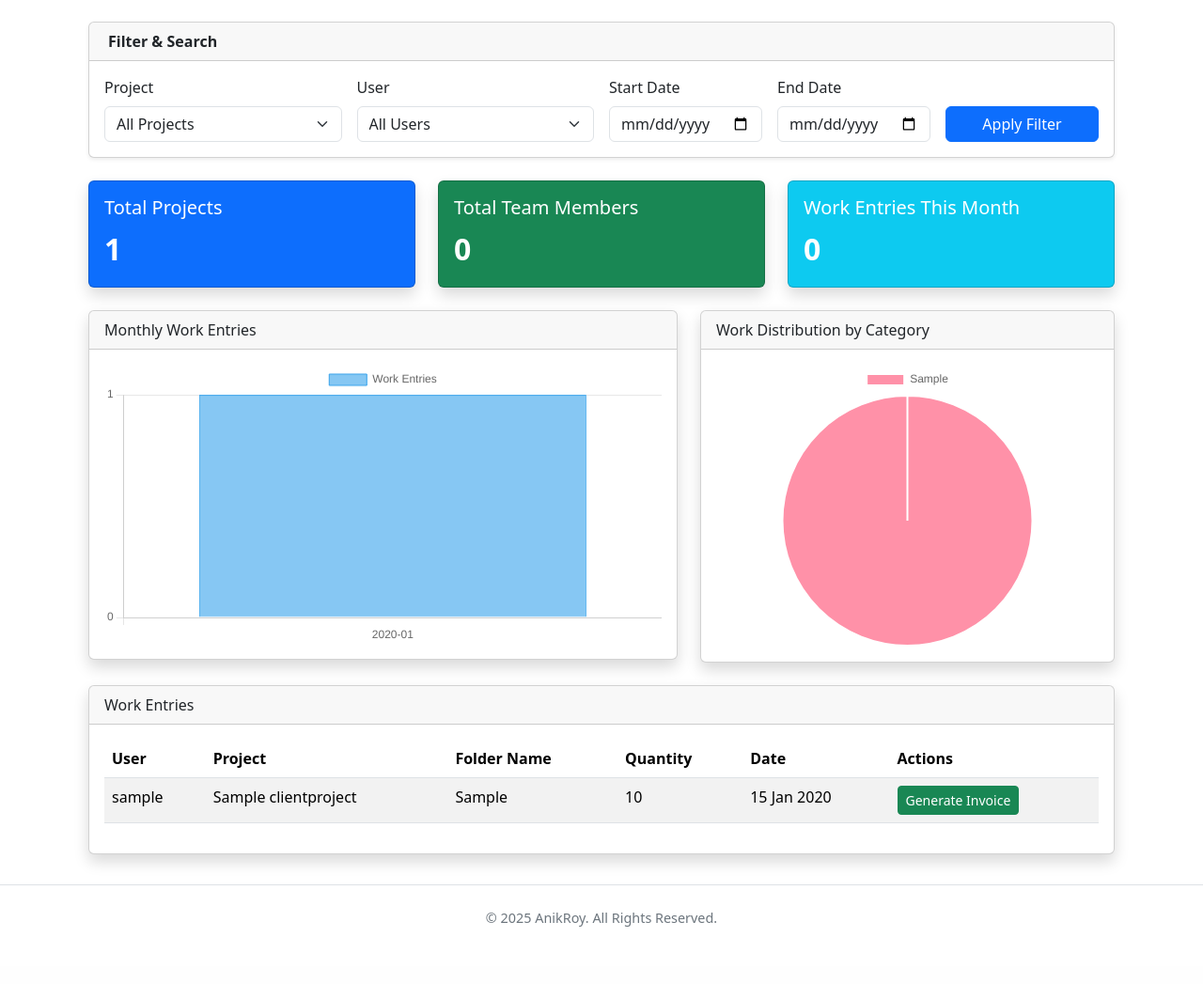
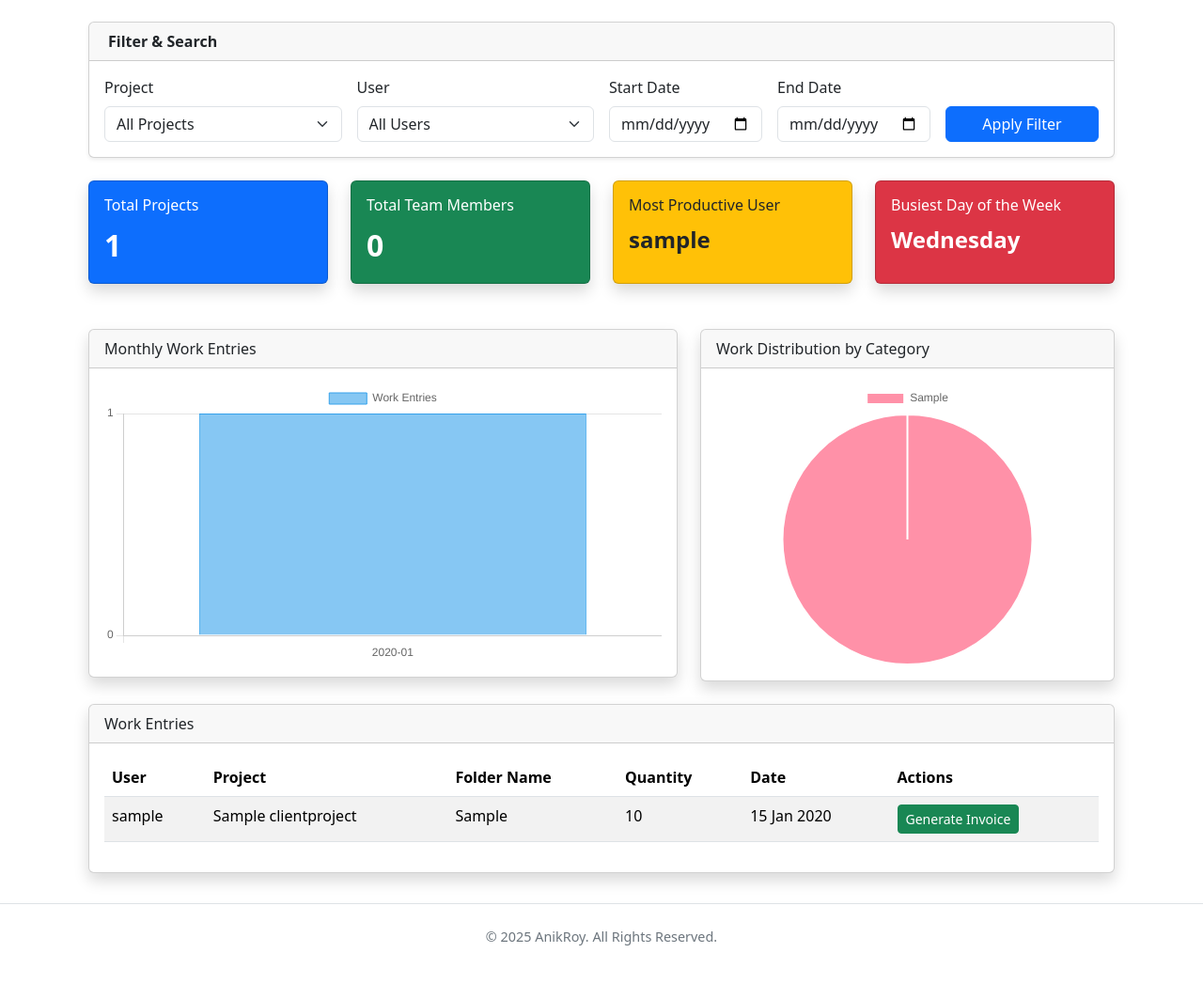
Before and after one commit to aroyslipk/invoice-project, a Django app: page /dashboard/ in a window 1280 px wide. Shown: the part 151-1198 px from the top of the page at 94% size. Before the commit the page ends 1137 px from the top, so only its background shows below. Run offline with Django 5.2, Linux system fonts and the light colour scheme; a user stored in the database is signed in; tables that the repository leaves empty hold one stand-in row (values such as "Sample post").

Commit message:
update admin dashboard

```diff
--- a/Invoice/views.py
+++ b/Invoice/views.py
@@ -41,6 +41,8 @@ from django.core.mail import send_mail
 from django.template.loader import render_to_string
 from django.contrib.auth.tokens import default_token_generator
 from django.utils.crypto import get_random_string
+from django.db.models.functions import ExtractWeekDay
+
 
 # Third-Party Library Imports
 from openpyxl import Workbook, load_workbook
@@ -69,10 +71,8 @@ def home_view(request):
 @login_required
 def dashboard_template_view(request):
     """
-    Renders a comprehensive, interactive dashboard that includes:
-    - Summary cards.
-    - Advanced filtering for entries.
-    - Dynamic charts that update based on the filtered data.
+    Renders a comprehensive, interactive dashboard that includes summary cards,
+    advanced filtering, dynamic charts, and new analytics.
     """
     user = request.user
     if user.role == 'user':
@@ -103,7 +103,7 @@ def dashboard_template_view(request):
     if end_date:
         entries_qs = entries_qs.filter(date__lte=end_date)
 
-    # --- Step 3: Calculate Data for Cards (using filtered data) ---
+    # --- Step 3: Calculate Data for Existing Cards (using filtered data) ---
     total_projects = projects_qs.count()
     total_team_members = users_qs.count()
     current_month_entries = entries_qs.filter(
@@ -111,13 +111,30 @@ def dashboard_template_view(request):
         date__month=timezone.now().month
     ).count()
 
-    # --- Step 4: Calculate Data for Charts (using the SAME filtered data) ---
-    # Pie Chart Data: Work distribution by category
+    # --- Step 4: Calculate Data for New Analytics Cards ---
+    # Busiest Day of the Week
+    busiest_day_query = entries_qs.annotate(
+        weekday=ExtractWeekDay('date')
+    ).values('weekday').annotate(count=Count('id')).order_by('-count').first()
+
+    if busiest_day_query:
+        weekday_map = {1: 'Sunday', 2: 'Monday', 3: 'Tuesday', 4: 'Wednesday', 5: 'Thursday', 6: 'Friday', 7: 'Saturday'}
+        busiest_day = weekday_map.get(busiest_day_query['weekday'], 'N/A')
+    else:
+        busiest_day = 'N/A'
+
+    # Most Productive User (by Quantity)
+    most_productive_user_query = entries_qs.values('user__username').annotate(
+        total_quantity=Sum('quantity')
+    ).order_by('-total_quantity').first()
+
+    most_productive_user = most_productive_user_query['user__username'] if most_productive_user_query else 'N/A'
+
+    # --- Step 5: Calculate Data for Charts ---
     category_data = entries_qs.values('category').annotate(count=Count('id')).order_by('-count')
     pie_chart_labels = [item['category'] for item in category_data]
     pie_chart_data = [item['count'] for item in category_data]
 
-    # Bar Chart Data: Monthly work entries
     monthly_data = (
         entries_qs.values('date__year', 'date__month')
         .annotate(count=Count('id'))
@@ -126,25 +143,24 @@ def dashboard_template_view(request):
     bar_chart_labels = [f"{item['date__year']}-{item['date__month']:02d}" for item in monthly_data]
     bar_chart_data = [item['count'] for item in monthly_data]
 
-    # --- Step 5: Prepare the Final Context for the Template ---
+    # --- Step 6: Prepare the Final Context for the Template ---
     context = {
-        # Data for cards
         'total_projects': total_projects,
         'total_team_members': total_team_members,
         'current_month_entries': current_month_entries,
-        'entries': entries_qs.order_by('-date'), # Now shows filtered entries
+        'busiest_day': busiest_day, # নতুন ডেটা যোগ করা হয়েছে
+        'most_productive_user': most_productive_user, # নতুন ডেটা যোগ করা হয়েছে
 
-        # Data for charts
+        'entries': entries_qs.order_by('-date'),
+
         'pie_chart_labels': pie_chart_labels,
         'pie_chart_data': pie_chart_data,
         'bar_chart_labels': bar_chart_labels,
         'bar_chart_data': bar_chart_data,
 
-        # Data needed for the filter form
         'all_projects': projects_qs.order_by('name'),
         'all_users': users_qs.order_by('username'),
 
-        # Pass current filter values back to the template
         'selected_project_id': selected_project_id,
         'selected_user_id': selected_user_id,
         'start_date': start_date,
--- a/templates/dashboard.html
+++ b/templates/dashboard.html
@@ -52,27 +52,35 @@
     </div>
 
     <div class="row mb-4">
-        <div class="col-md-4">
-            <div class="card text-white bg-primary shadow">
+        <div class="col-lg-3 col-md-6 mb-4">
+            <div class="card text-white bg-primary shadow h-100">
                 <div class="card-body">
-                    <h5 class="card-title">Total Projects</h5>
+                    <h6 class="card-title">Total Projects</h6>
                     <p class="card-text fs-2 fw-bold">{{ total_projects }}</p>
                 </div>
             </div>
         </div>
-        <div class="col-md-4">
-            <div class="card text-white bg-success shadow">
+        <div class="col-lg-3 col-md-6 mb-4">
+            <div class="card text-white bg-success shadow h-100">
                 <div class="card-body">
-                    <h5 class="card-title">Total Team Members</h5>
+                    <h6 class="card-title">Total Team Members</h6>
                     <p class="card-text fs-2 fw-bold">{{ total_team_members }}</p>
                 </div>
             </div>
         </div>
-        <div class="col-md-4">
-            <div class="card text-white bg-info shadow">
+        <div class="col-lg-3 col-md-6 mb-4">
+            <div class="card text-dark bg-warning shadow h-100">
                 <div class="card-body">
-                    <h5 class="card-title">Work Entries This Month</h5>
-                    <p class="card-text fs-2 fw-bold">{{ current_month_entries }}</p>
+                    <h6 class="card-title">Most Productive User</h6>
+                    <p class="card-text fs-4 fw-bold">{{ most_productive_user }}</p>
+                </div>
+            </div>
+        </div>
+        <div class="col-lg-3 col-md-6 mb-4">
+            <div class="card text-white bg-danger shadow h-100">
+                <div class="card-body">
+                    <h6 class="card-title">Busiest Day of the Week</h6>
+                    <p class="card-text fs-4 fw-bold">{{ busiest_day }}</p>
                 </div>
             </div>
         </div>
@@ -109,7 +117,8 @@
                             <th>Folder Name</th>
                             <th>Quantity</th>
                             <th>Date</th>
-                            <th>Actions</th> </tr>
+                            <th>Actions</th>
+                        </tr>
                     </thead>
                     <tbody>
                         {% for entry in entries %}
@@ -145,7 +154,7 @@
 
 <script>
 document.addEventListener('DOMContentLoaded', function () {
-    // --- Bar Chart: Monthly Entries ---
+    // Bar Chart Logic
     const barCtx = document.getElementById('barChart').getContext('2d');
     const barChart = new Chart(barCtx, {
         type: 'bar',
@@ -172,7 +181,7 @@ document.addEventListener('DOMContentLoaded', function () {
         }
     });
 
-    // --- Pie Chart: Category Distribution ---
+    // Pie Chart Logic
     const pieCtx = document.getElementById('pieChart').getContext('2d');
     const pieChart = new Chart(pieCtx, {
         type: 'pie',
```
